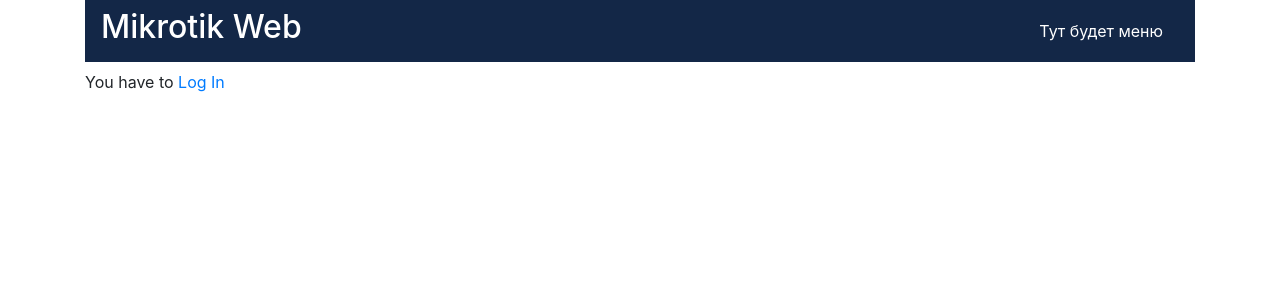
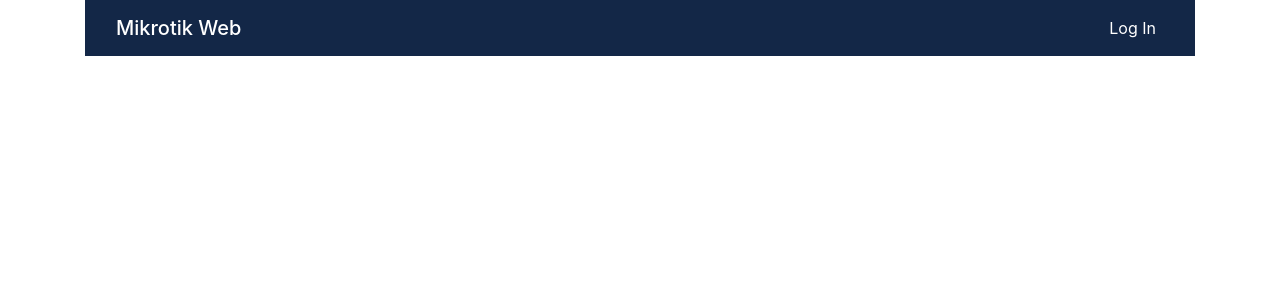
Before and after one commit to skeapskeap/mikrotik_web, a Django app: template templates/index.html in a window 1280 px wide. Shown: the top 300 px of the page. Run offline with Django 3.2, Linux system fonts and the light colour scheme; the template is opened without the code that fills it, so the values that code supplies are empty; some libraries are stand-ins or nearby versions.

Commit message:
proper navigation

```diff
--- a/mikrotik_app/decorators.py
+++ b/mikrotik_app/decorators.py
@@ -7,7 +7,7 @@
         if request.user.is_authenticated:
             return view(self, request, *args, **kwargs)
         else:
-            return redirect('/')
+            return redirect('/login')
     return wrapper
 
 
@@ -23,7 +23,7 @@
             if user_groups & allowed_groups:  # Если юзер входит хотя бы в одну из разрешенных групп
                 return view(self, request, *args, **kwargs)
             else:
-                return HttpResponse("You're not authorized to be here")
+                return redirect('/restricted')
         return wrapper
 
     return decorator
--- a/mikrotik_app/urls.py
+++ b/mikrotik_app/urls.py
@@ -4,6 +4,7 @@
 
 urlpatterns = [
     path('', views.index, name='index'),
+    path('restricted/', views.deny_access, name='restricted'),
     path('form/', views.indexForm.as_view(), name='form'),
     path('customers/', views.custForm.as_view(), name='customers'),
 ]
--- a/register/templates/registration/login.html
+++ b/register/templates/registration/login.html
@@ -9,7 +9,7 @@
     <form method="post" class='form-group'>
         {% csrf_token %}
         {{form|crispy}}
-        <p>Don't have an account? Create account <a href="/register">here</a></p>
+        <p>Don't have an account? Create one <a href="/register">here</a></p>
         <button type='submit' class='btn btn-success'>Login</button>
     </form>
 {% endblock %}
--- a/templates/forms.html
+++ b/templates/forms.html
@@ -28,8 +28,6 @@
       </div>
   </form>
 
-  <!-- jQuery first, then Popper.js, then Bootstrap JS -->
-  <script src="https://ajax.googleapis.com/ajax/libs/jquery/3.5.1/jquery.min.js"></script>
   <script src="{% static 'scripts/main.js' %}"></script>
 
 {% endblock %}
--- a/templates/index.html
+++ b/templates/index.html
@@ -16,21 +16,19 @@
   <body>
     <div class="container">
         {% include "navbar.html" %}
+
+        <div class="row justify-content-center">
+          <div class="col-lg-6 pt-5">
+            {% block user %}
+            {% endblock %}
+          </div>
+        </div>
+
         <div class="row">
           <div class="col-lg-4">
-            <h1></h1>
-            {% block user %}
-            {% endblock %}
-
             {% block form %}
             {% endblock %}
-
-            {% if user.is_authenticated %}
-              <p><a href="/logout">Logout</a></p>
-            {% else %}
-              <p>You have to <a href="/login">Log In</a></p>
-            {% endif %}
-            </div>
+          </div>
           <div class="col-lg-6 pt-4 pl-5">
             <h3 id=message></h3>
             <p id=result>
@@ -41,7 +39,7 @@
 
     <!-- Optional JavaScript -->
     <!-- jQuery first, then Popper.js, then Bootstrap JS -->
-    <!-- <script src="https://ajax.googleapis.com/ajax/libs/jquery/3.5.1/jquery.min.js"></script>-->
+    <script src="https://ajax.googleapis.com/ajax/libs/jquery/3.5.1/jquery.min.js"></script>
     <script src="https://cdn.jsdelivr.net/npm/popper.js@1.16.1/dist/umd/popper.min.js" integrity="sha384-9/reFTGAW83EW2RDu2S0VKaIzap3H66lZH81PoYlFhbGU+6BZp6G7niu735Sk7lN" crossorigin="anonymous"></script>
     <script src="https://stackpath.bootstrapcdn.com/bootstrap/4.5.2/js/bootstrap.min.js" integrity="sha384-B4gt1jrGC7Jh4AgTPSdUtOBvfO8shuf57BaghqFfPlYxofvL8/KUEfYiJOMMV+rV" crossorigin="anonymous"></script>
   </body>
--- a/templates/navbar.html
+++ b/templates/navbar.html
@@ -1,4 +1,36 @@
-<nav class="navbar navbar-light .navbar-right" style="background-color: #132747">
-    <h2 style="color:#ffffff">Mikrotik Web</h2>
-    <a class="nav-link" href="" style="color:#ffffff">Тут будет меню</a>
+<nav class="navbar navbar-expand-lg navbar-inverse" style="background-color: #132747">
+    <div class="container-fluid">
+
+        <a class="navbar-brand mb-0 h1" href="/" style="color:#ffffff">Mikrotik Web</a>
+
+        <ul class="nav navbar-nav navbar-right">
+
+            {% if user.is_authenticated %}
+
+                <li class="nav-item dropdown">
+                    <a class="nav-link dropdown-toggle" href="#" id="navbarDropdown" role="button" data-toggle="dropdown" aria-haspopup="true" aria-expanded="false" style="color:#ffffff">
+                    Menu
+                    </a>
+                    <div class="dropdown-menu" aria-labelledby="navbarDropdown">
+                    <a class="dropdown-item" href="/">Home</a>
+                    <a class="dropdown-item" href="/form">Блокировки</a>
+                    <a class="dropdown-item" href="/customers">Админка</a>
+                    </div>
+                </li>
+
+                <li class="nav-item">
+                    <a class="nav-link disabled" href="#" style="color:#ffffff">Logged in as {{ user.username }}</a>
+                </li>
+
+                <li class="nav-item">
+                    <a class="nav-link" href="/logout" style="color:#ffffff">Logout</a>
+                </li>
+
+            {% else %}
+                <li class="nav-item active">
+                    <a class="nav-link" href="/login" style="color:#ffffff">Log In</a>
+                </li>
+            {% endif %}
+        </ul>
+    </div>
 </nav>
--- /dev/null
+++ b/templates/restricted.html
@@ -0,0 +1,5 @@
+{% extends "index.html" %}
+
+{% block user %}
+<H3>Sorry, you don't have permissions to view that page =\</H3>
+{% endblock%}
```
Also changed, not shown: mikrotik_app/views.py (+9 -3 lines).
